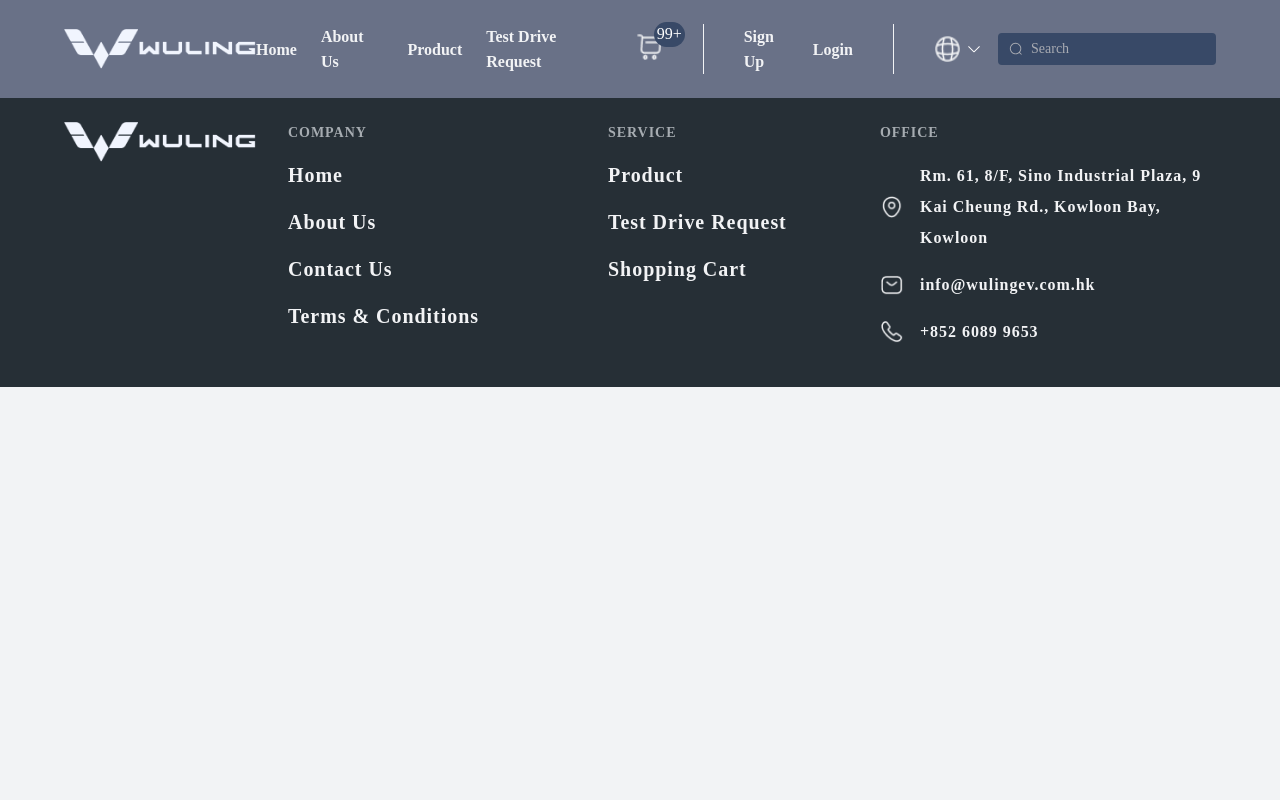
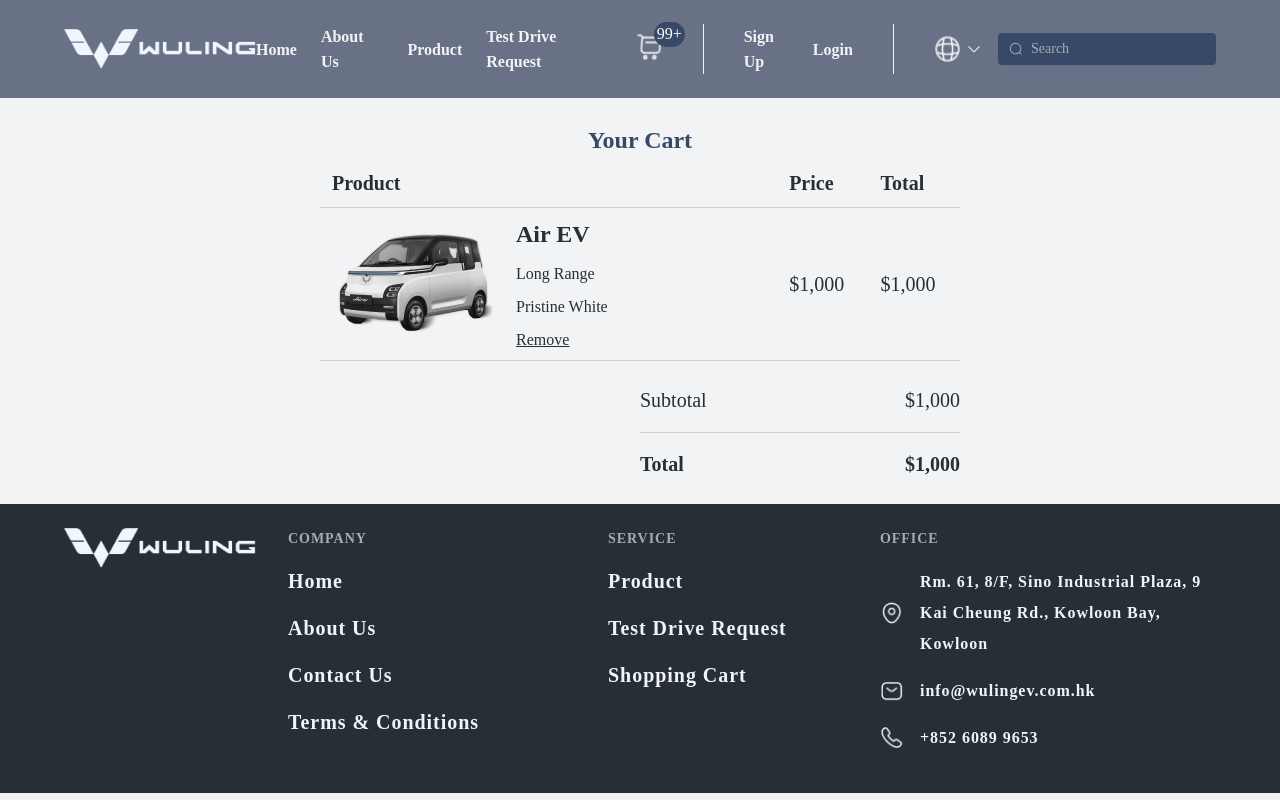
Before and after one commit to knhmb/Legend-Motors, a Vue app: page /cart in a window 1280 px wide. Built offline with nearby package versions, Linux system fonts and the light colour scheme.

Commit message:
Upper section of the cart page

```diff
--- a/src/components/common/TheHeader.vue
+++ b/src/components/common/TheHeader.vue
@@ -21,7 +21,7 @@
             :class="{ 'is-selected': $route.path.includes('/test-drive') }"
             >Test Drive Request</span
           >
-          <div class="img-content">
+          <div class="img-content" @click="$router.push('/cart')">
             <img src="../../assets/shopping-cart.png" alt="" />
             <div class="pill">99+</div>
           </div>
--- /dev/null
+++ b/src/pages/Cart.vue
@@ -0,0 +1,209 @@
+<!-- eslint-disable vue/multi-word-component-names -->
+<template>
+  <section class="cart">
+    <base-container>
+      <h3>Your Cart</h3>
+      <el-table :data="tableData" style="width: 100%">
+        <el-table-column prop="product" label="Product" width="400">
+          <template #default="scope">
+            <div class="product-content">
+              <img :src="scope.row.product" alt="" />
+              <div class="product-info">
+                <p class="name">Air EV</p>
+                <small>Long Range</small>
+                <small>Pristine White</small>
+                <p class="remove">Remove</p>
+              </div>
+            </div>
+          </template>
+        </el-table-column>
+        <el-table-column prop="price" label="Price" />
+        <el-table-column prop="total" label="Total" />
+      </el-table>
+      <div class="total-price-info">
+        <div class="sub-total">
+          <p>Subtotal</p>
+          <p>$1,000</p>
+        </div>
+        <div class="total">
+          <p>Total</p>
+          <p>$1,000</p>
+        </div>
+      </div>
+    </base-container>
+  </section>
+</template>
+
+<script>
+export default {
+  data() {
+    return {
+      tableData: [
+        {
+          product: require("../assets/Rectangle-73.png"),
+          price: "$1,000",
+          total: "$1,000",
+        },
+      ],
+    };
+  },
+};
+</script>
+
+<style scoped>
+.cart .container {
+  padding-left: 20rem;
+  padding-right: 20rem;
+  /* display: flex;
+  flex-direction: column;
+  justify-content: center;
+  align-items: center; */
+}
+
+.el-row .el-col {
+  border-bottom: 1px solid #d1d4d7;
+}
+
+h3 {
+  font-family: "Avenir";
+  font-style: normal;
+  font-weight: 850;
+  font-size: 24px;
+  line-height: 37px;
+  text-align: center;
+  color: #384967;
+}
+
+p {
+  font-family: "Avenir";
+  font-style: normal;
+  font-weight: 900;
+  font-size: 20px;
+  line-height: 32px;
+  color: #262f36;
+}
+
+img {
+  width: 10rem;
+}
+
+.product-content {
+  display: flex;
+  align-items: center;
+}
+
+.product-info {
+  margin-left: 1.5rem;
+}
+
+p.name {
+  font-weight: 850;
+  font-size: 24px;
+  line-height: 37px;
+  margin-bottom: 0.5rem;
+}
+
+small {
+  font-family: "Avenir";
+  font-style: normal;
+  font-weight: 350;
+  font-size: 16px;
+  line-height: 25px;
+  color: #262f36;
+  display: block;
+  margin-bottom: 0.5rem;
+}
+
+p.remove {
+  font-weight: 300;
+  font-size: 16px;
+  line-height: 25px;
+  text-decoration-line: underline;
+  color: #262f36;
+  cursor: pointer;
+}
+
+:deep(.el-table) {
+  background: transparent;
+  display: contents;
+}
+
+:deep(.el-table__header),
+:deep(.el-table__body),
+:deep(.el-scrollbar__view) {
+  width: 100% !important;
+}
+
+:deep(.el-table tr, .el-table th.el-table__cell) {
+  background: inherit;
+}
+
+:deep(.el-table__header .is-leaf.el-table__cell) {
+  border-bottom: 1px solid #d1d4d7;
+}
+
+:deep(.el-table__inner-wrapper::before) {
+  background-color: #d1d4d7;
+}
+
+:deep(.el-table th.el-table__cell) {
+  background: inherit;
+}
+
+:deep(.el-table__header .cell) {
+  font-family: "Avenir";
+  font-style: normal;
+  font-weight: 900;
+  font-size: 20px;
+  line-height: 32px;
+  color: #262f36;
+}
+
+:deep(.el-table__body .cell) {
+  font-family: "Avenir";
+  font-style: normal;
+  font-weight: 350;
+  font-size: 20px;
+  line-height: 31px;
+  color: #262f36;
+}
+
+.total-price-info {
+  width: 20rem;
+  margin-left: auto;
+  margin-top: 1.5rem;
+}
+
+.total-price-info .sub-total {
+  border-bottom: 1px solid #d1d4d7;
+  padding-bottom: 1rem;
+}
+
+.total-price-info .total {
+  padding-top: 1rem;
+}
+
+.total-price-info .sub-total,
+.total-price-info .total {
+  display: flex;
+  justify-content: space-between;
+  align-items: center;
+}
+
+.total-price-info .sub-total p {
+  font-family: "Avenir";
+  font-style: normal;
+  font-weight: 350;
+  font-size: 20px;
+  line-height: 31px;
+  color: #262f36;
+}
+.total-price-info .total p {
+  font-family: "Avenir";
+  font-style: normal;
+  font-weight: 850;
+  font-size: 20px;
+  line-height: 31px;
+  color: #262f36;
+}
+</style>
--- a/src/route.js
+++ b/src/route.js
@@ -9,6 +9,7 @@
 import ProductDetail from "@/pages/ProductDetail.vue";
 import TestDriveRequest from "@/pages/TestDriveRequest.vue";
 import TestDriveRecieved from "@/pages/TestDriveRecieved.vue";
+import Cart from "@/pages/Cart.vue";
 
 const router = createRouter({
   history: createWebHistory(),
@@ -23,6 +24,7 @@
     { path: "/product-detail", component: ProductDetail },
     { path: "/test-drive-request", component: TestDriveRequest },
     { path: "/test-drive-recieved", component: TestDriveRecieved },
+    { path: "/cart", component: Cart },
   ],
 });
 
```
Also changed, not shown: src/assets/Rectangle-73.png (added).
